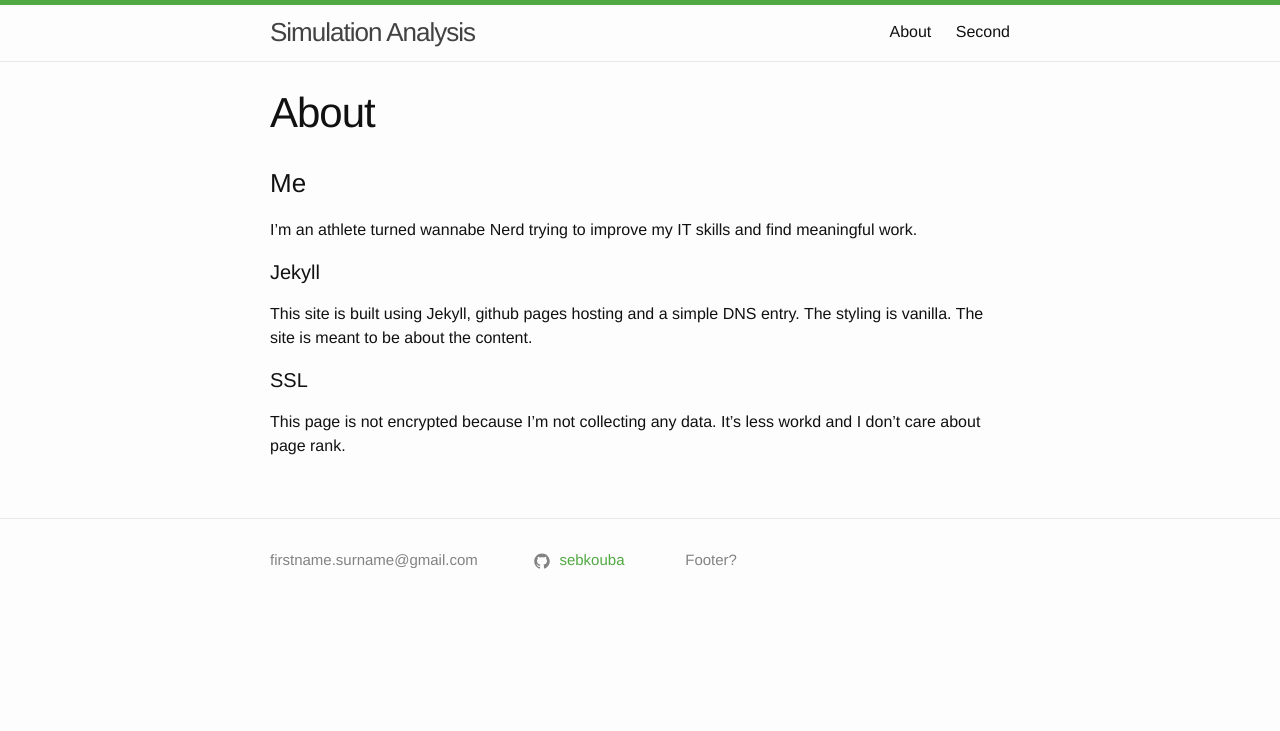
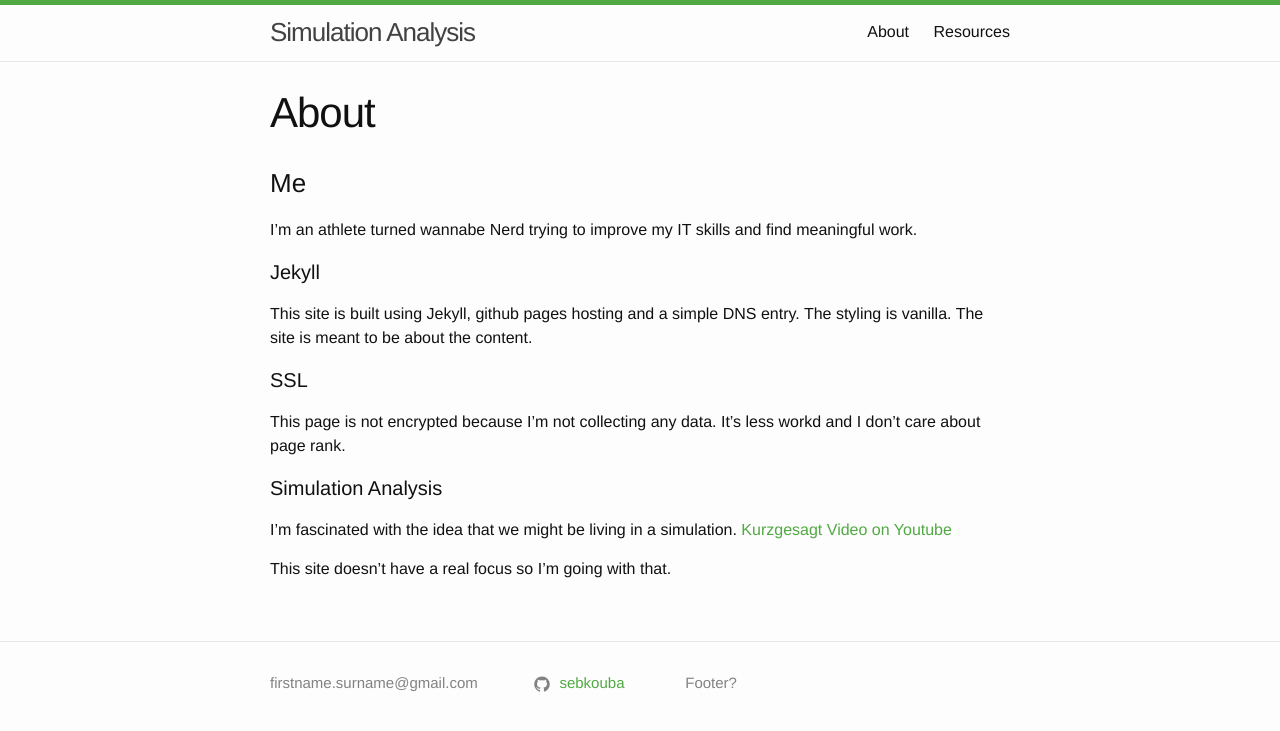
Before and after one commit to sebkouba/personal-site, a Jekyll site: the page built from about.md, in a window 1280 px wide. Shown: the top 731 px of the page. Built offline with Jekyll 4.4.1, drawn with Linux system fonts in a browser that asks for light colours.

Commit message:
create resources, edit about

```diff
--- a/about.md
+++ b/about.md
@@ -13,6 +13,11 @@ This site is built using Jekyll, github pages hosting and a simple DNS entry. Th
 #### SSL
 This page is not encrypted because I'm not collecting any data. It's less workd and I don't care about page rank.
 
+#### Simulation Analysis
+I'm fascinated with the idea that we might be living in a simulation. [Kurzgesagt Video on Youtube](https://www.youtube.com/watch?v=tlTKTTt47WE)
+
+This site doesn't have a real focus so I'm going with that.
+
 <!-- You can find the source code for Minima at GitHub:
 [jekyll][jekyll-organization] /
 [minima](https://github.com/jekyll/minima)
```
Also changed, not shown: resources.md (added, +9 -0 lines), second.md (deleted, +0 -7 lines).
